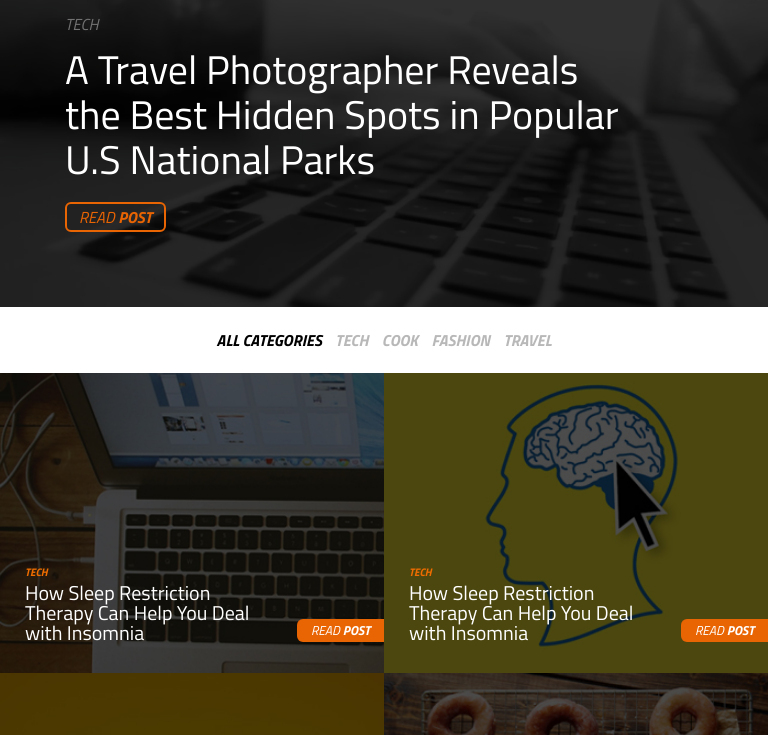
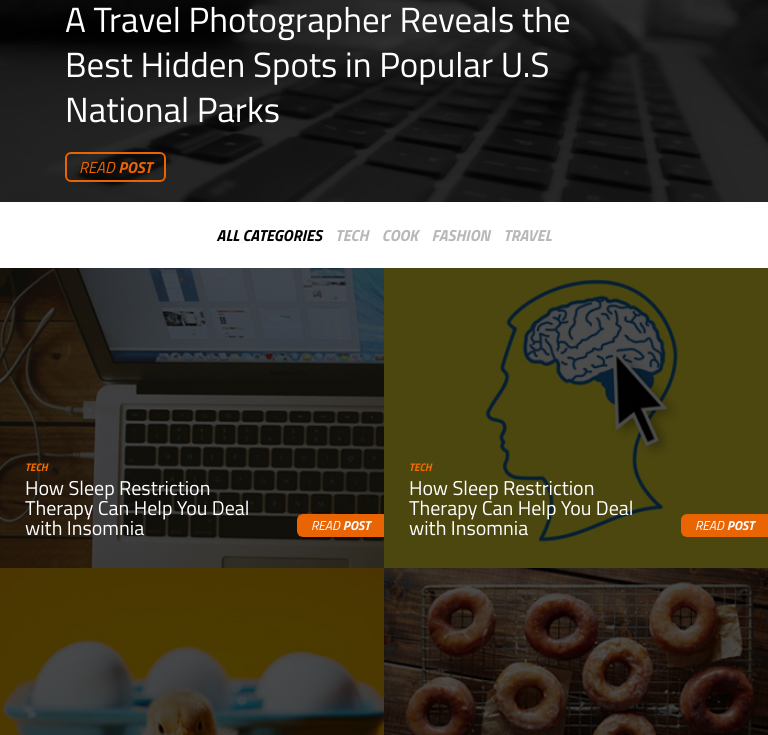
Before and after one commit to ceciliafranklin/desafio-stone, a website: page app/index.html in a window 768 px wide. Shown: the part 123-858 px from the top of the page. Drawn offline with Linux system fonts and the light colour scheme.

Commit message:
Ajuste tablet

```diff
--- a/app/scss/estilo.scss
+++ b/app/scss/estilo.scss
@@ -372,8 +372,6 @@ header {
         }
     }
 
-
-
     .destaque {
         height: 240px;
         margin-top: 35px;
@@ -388,7 +386,7 @@ header {
         }
 
         .category-destaque {
-            padding-top: 30px;
+            padding-top: 40px;
         }
 
         .btn-destaque-wrapper {
@@ -400,10 +398,12 @@ header {
 @media (min-width: 768px ) and (max-width: 1099px){
 
     .destaque {
-        margin-top: 40px;
+        height: 315px;
+        margin-top: 10px;
         padding-left: 65px;
 
         .title-destaque {
+            font-size: 35px;
             width: 80%;
         }
     }
@@ -600,10 +600,6 @@ header {
           }
 
     }
-
-    .destaque {
-        margin-top: 60px;
-    }
 }
 
 /*
```
Also changed, not shown: app/css/estilo.css.
